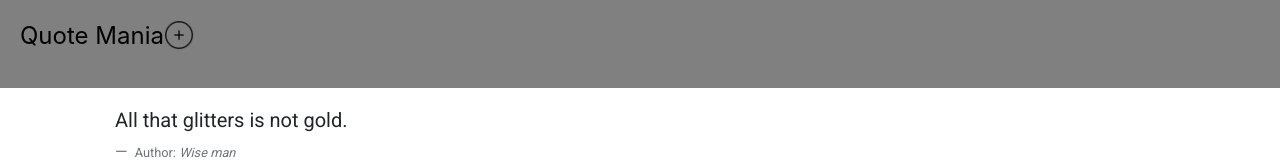
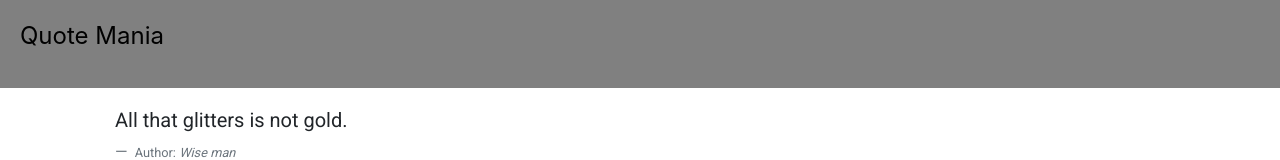
Before and after one commit to Edwin-Karanu-Muiruri/AngularWeek1IP, an Angular app: page / in a window 1280 px wide. Shown: the top 160 px of the page. Built offline with nearby package versions, Linux system fonts and the light colour scheme.

Commit message:
Final commit

```diff
--- a/src/app/app.component.html
+++ b/src/app/app.component.html
@@ -1,7 +1,6 @@
 <div class="container-fluid">
   <div class=" row navigation ">
     <h1 id="title">Quote Mania</h1>
-    <img src="../assets/images/add .png" id="addQuoteIcon" alt="Add your Quote here">
   </div>
 </div>
 <br>
```
